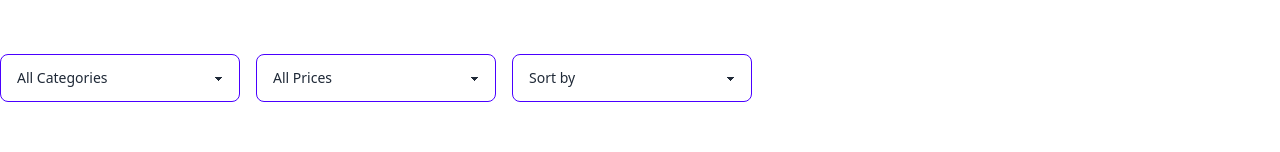
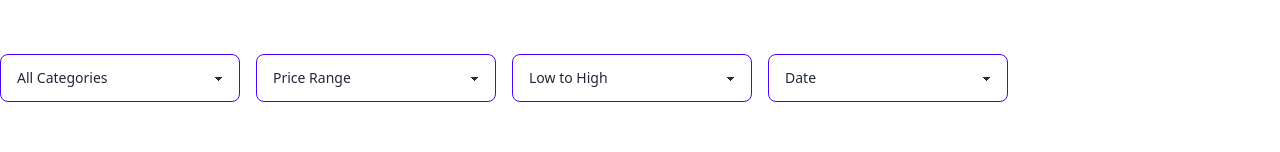
Before and after one commit to Sangma83/mern-ecommerce-frnt, a React (Vite) app: page /product in a window 1280 px wide. Shown: the part 178-330 px from the top of the page. Built offline with nearby package versions, Linux system fonts and the light colour scheme; no server answers; sample sign-in values are in the browser's storage.

Commit message:
sorting done

```diff
--- a/src/components/Product.jsx
+++ b/src/components/Product.jsx
@@ -11,14 +11,15 @@ const Product = () => {
     const [search, setSearch] = useState(""); // State to hold the search query
     const [category, setCategory] = useState(""); // State to hold the selected category
     const [priceRange, setPriceRange] = useState(""); // State to hold the selected price range
+    const [sort, setSort] = useState('priceAsc'); // Default sort by price ascending
 
     useEffect(() => {
-        fetchProducts(currentPage, search, category, priceRange);
-    }, [currentPage, search, category, priceRange]);
+        fetchProducts(currentPage, search, category, priceRange, sort);
+    }, [currentPage, search, category, priceRange, sort]);
 
-    const fetchProducts = async (page, searchQuery, categoryQuery, priceRangeQuery) => {
+    const fetchProducts = async (page, searchQuery, categoryQuery, priceRangeQuery, sortQuery) => {
         try {
-            const response = await fetch(`http://localhost:5000/products?page=${page}&limit=${limit}&search=${searchQuery}&category=${categoryQuery}&priceRange=${priceRangeQuery}`);
+            const response = await fetch(`http://localhost:5000/products?page=${page}&limit=${limit}&search=${searchQuery}&category=${categoryQuery}&priceRange=${priceRangeQuery}&sort=${sortQuery}`);
             const data = await response.json();
             setProducts(data.products);
             setTotalPages(data.totalPages);
@@ -52,6 +53,11 @@ const Product = () => {
     const handlePriceRangeChange = (event) => {
         setPriceRange(event.target.value);
         setCurrentPage(1); // Reset to first page on price range change
+    };
+
+    const handleSortChange = (event) => {
+        setSort(event.target.value);
+        setCurrentPage(1); // Reset to first page on sorting change
     };
 
     return (
@@ -110,16 +116,28 @@ const Product = () => {
                     value={priceRange}
                     onChange={handlePriceRangeChange} // Update price range state on select change
                 >
-                    <option value="">All Prices</option>
+                    <option value="">Price Range</option>
                     <option value="50-100">50-100</option>
                     <option value="110-200">110-200</option>
                     <option value="210-300">210-300</option>
                     <option value="310-400">310-400</option>
                 </select>
-                <select className="select select-primary w-full max-w-60 ml-4">
-                    <option disabled selected>Sort by</option>
-                    <option>Low to High</option>
-                    <option>High to Low</option>
+                <select
+                    className="select select-primary w-full max-w-60 ml-4"
+                    value={sort}
+                    onChange={handleSortChange}
+                >
+                    <option value="">Price</option>
+                    <option value="priceAsc">Low to High</option>
+                    <option value="priceDesc">High to Low</option>
+                </select>
+                <select
+                    className="select select-primary w-full max-w-60 ml-4"
+                    value={sort}
+                    onChange={handleSortChange}
+                >
+                    <option value="">Date</option>
+                    <option value="dateAdded">Newest First</option>
                 </select>
             </div>
 
```
